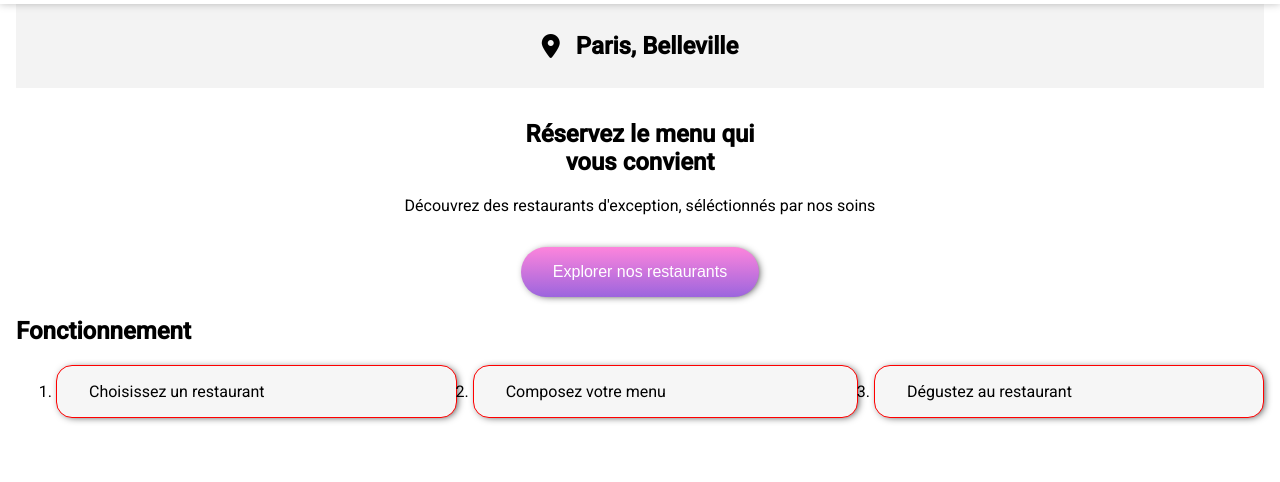
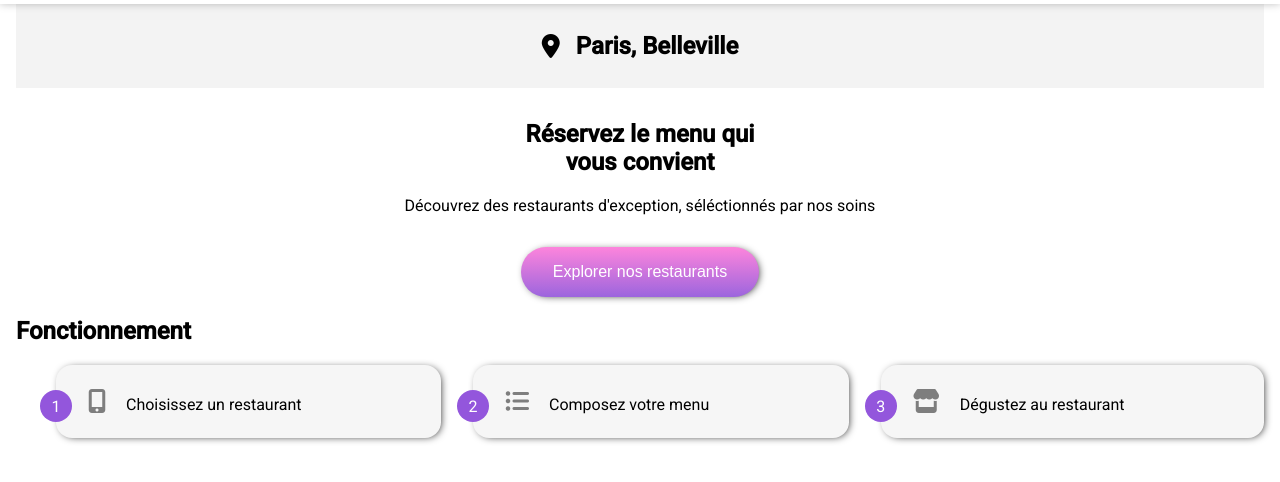
Before and after one commit to mell-b/mell-b-ohmyfood, a website: page index.html in a window 1280 px wide. Shown: the part 86-568 px from the top of the page. Drawn offline with Linux system fonts and the light colour scheme; a web font is replaced by a local one.

Commit message:
add counter to tuto bullet points

```diff
--- a/index.html
+++ b/index.html
@@ -6,6 +6,7 @@
     <title>Ohmyfood</title>
     <script src="https://kit.fontawesome.com/391553002f.js" crossorigin="anonymous"></script>
     <link rel="stylesheet" href="style.css">
+
 </head>
 <body>
 
@@ -35,9 +36,12 @@
             <section class="tuto">
                 <h2>Fonctionnement</h2>
                 <ol>
-                    <li>Choisissez un restaurant</li>
-                    <li>Composez votre menu</li>
-                    <li>Dégustez au restaurant</li>
+                    <li><i class="fa-solid fa-mobile-screen-button"></i>
+                        Choisissez un restaurant</li>
+                    <li><i class="fa-solid fa-list-ul"></i>
+                        Composez votre menu</li>
+                    <li><i class="fa-solid fa-store"></i>
+                        Dégustez au restaurant</li>
                 </ol>
             </section>
 
--- a/sass/layout/tuto.scss
+++ b/sass/layout/tuto.scss
@@ -1,24 +1,46 @@
 @use "../utils/zoom.scss" ;
 @use "../utils/box-shadow.scss";
+@use "../utils/variable";
+@use "../utils/colors";
 
 .tuto {
+    counter-reset: steps;
     & ol {
         display: flex;
-        flex-wrap: wrap;
-        gap: 1rem;
-        @media (max-width:800px) {
+        gap: 2rem;
+        @media (max-width:1000px) {
         flex-direction: column;
         }
     }
     & li {
+        position: relative;
+        &::before{
+            content:counter(steps) ;
+            counter-increment: steps;
+            color: white;
+            background-color: colors.$purple;
+            width: 2 * variable.$tuto-bullet-height;
+            height: 2 * variable.$tuto-bullet-height ;
+            display: grid;
+            place-items:center;
+            border-radius: 50%;
+            position: absolute;
+            bottom: variable.$tuto-bullet-height;
+            left: -1 * variable.$tuto-bullet-height;
+        }
+        list-style-type: none;
         background-color: #f6f6f6;
-        padding: 1rem 2rem;
-        border: 1px solid red;
+        padding: 1.5rem 2rem;
         flex-grow: 1;
         border-radius: 1rem;
         @include box-shadow.base-shadow;
         &:hover {
             @include zoom.transform-zoom;
         }
+        & i.fa-solid {
+            margin-right: 1rem;
+            color: colors.$light-grey;
+            font-size: 1.5rem;
+        }
     }
 }
--- /dev/null
+++ b/sass/utils/colors.scss
@@ -0,0 +1,2 @@
+$light-grey:#7e7e7e;
+$purple:#9356dc;
--- /dev/null
+++ b/sass/utils/variable.scss
@@ -0,0 +1 @@
+$tuto-bullet-height:1rem ;
```
Also changed, not shown: style.css, 1 other file.
